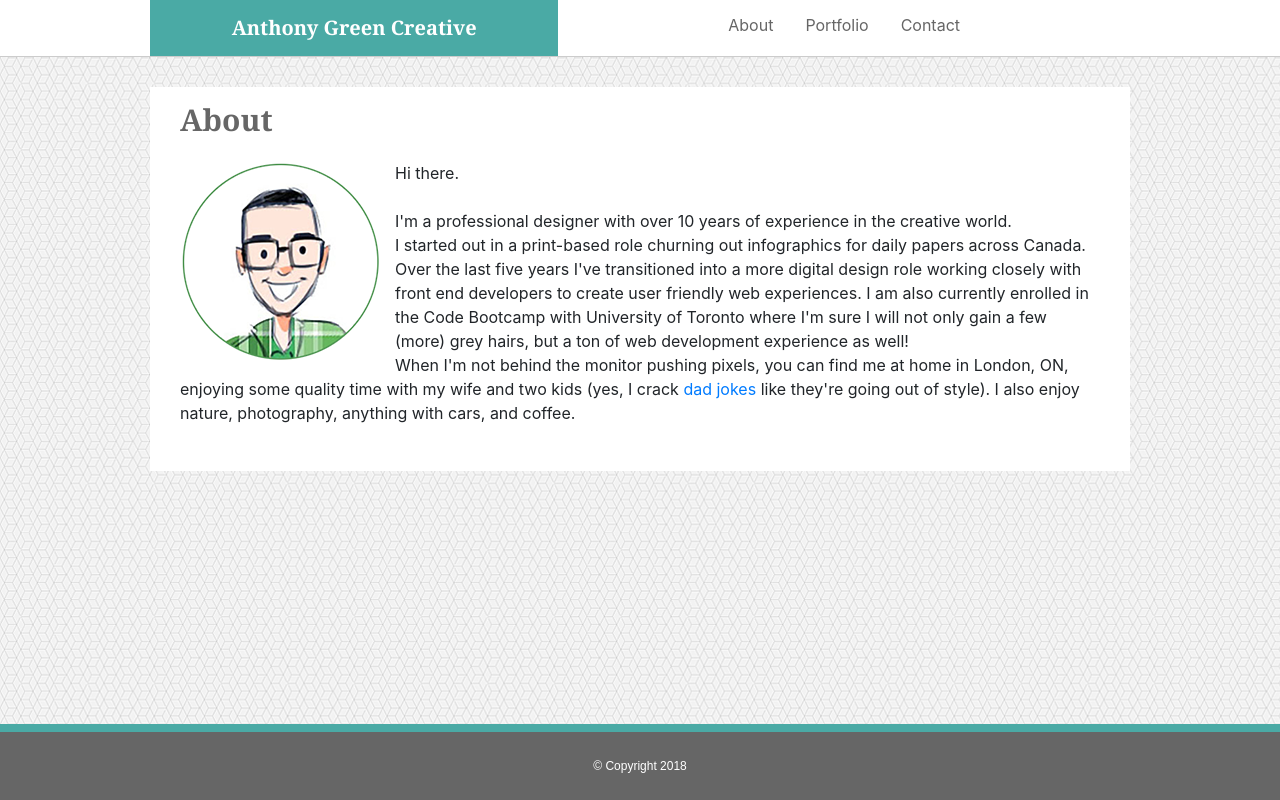
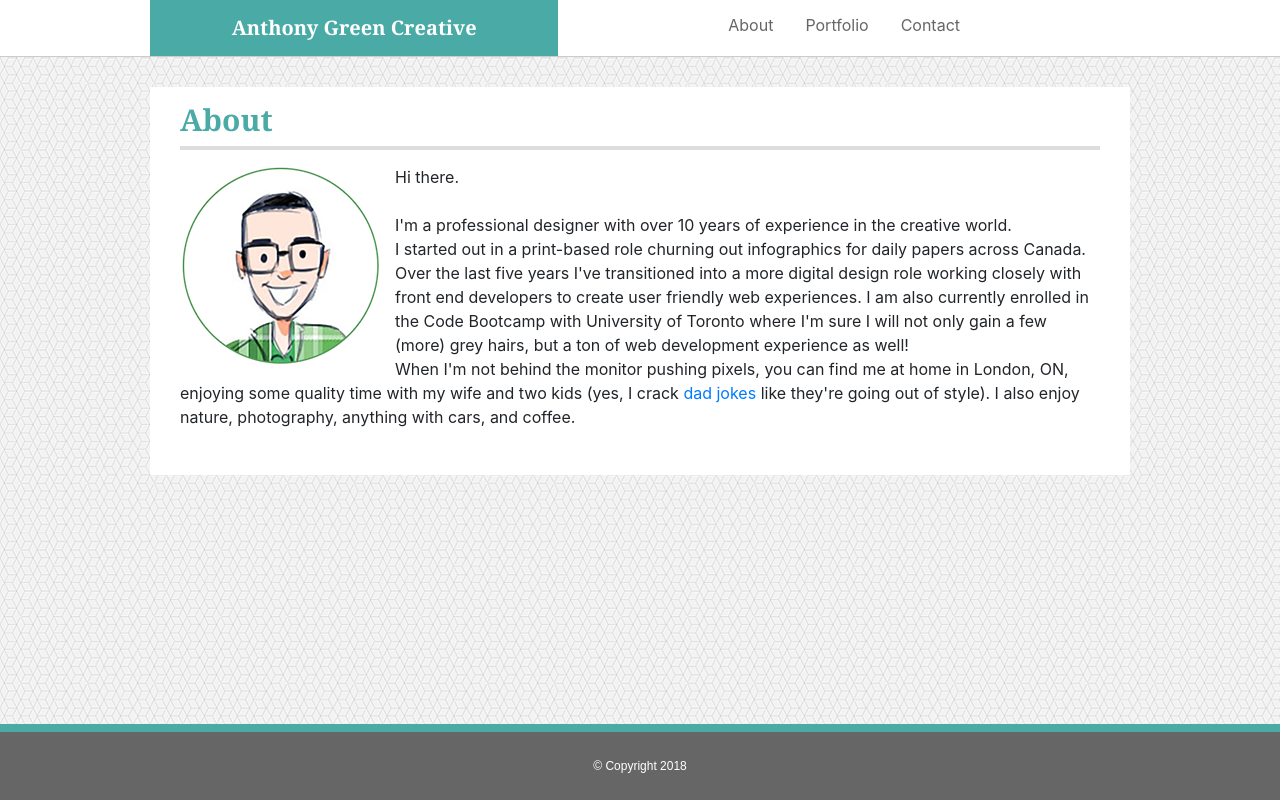
Before and after one commit to AnthonyVerde/Bootstrap-Portfolio, a plain HTML site: page index.html in a window 1280 px wide. Drawn offline with nearby package versions, Linux system fonts and the light colour scheme.

Commit message:
changed h1 colour to #4aaaae and added gray border

```diff
--- a/assets/css/styles.css
+++ b/assets/css/styles.css
@@ -54,6 +54,7 @@ body {
     margin: auto;
     padding: 0;
     background: white;
+    border-bottom: 4px solid #ddd;
 }
 
 h1 {
@@ -61,7 +62,7 @@ h1 {
     font-family: Georgia, 'Times New Roman', Times, serif;
     font-weight: bold;
     font-size: 30px;
-    color: #666;
+    color: #4aaaa5;
 }
 
 #main-content {
```
